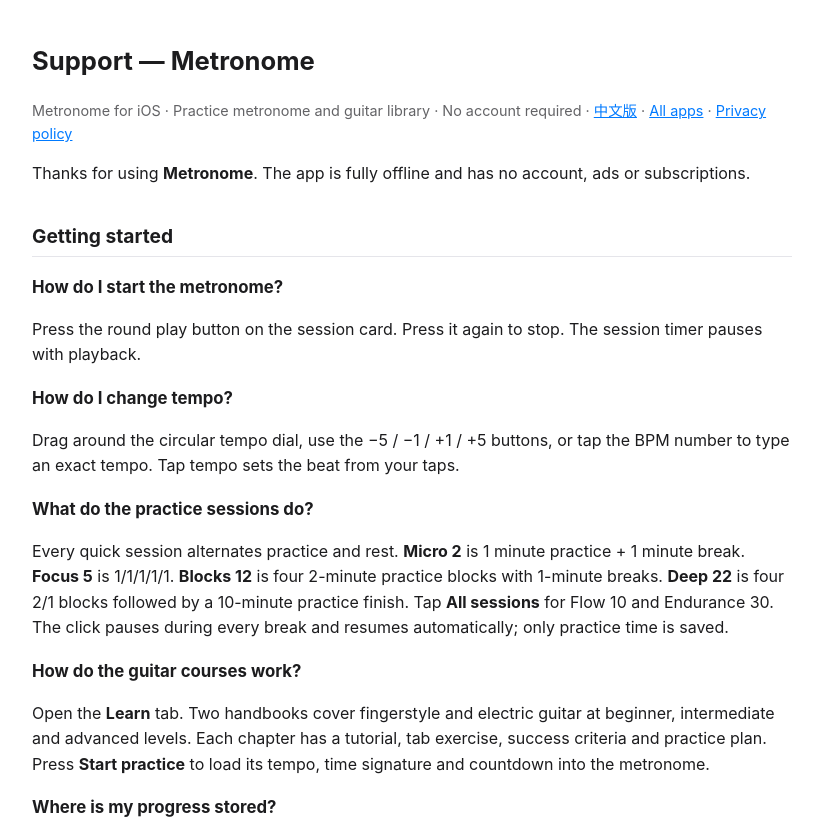
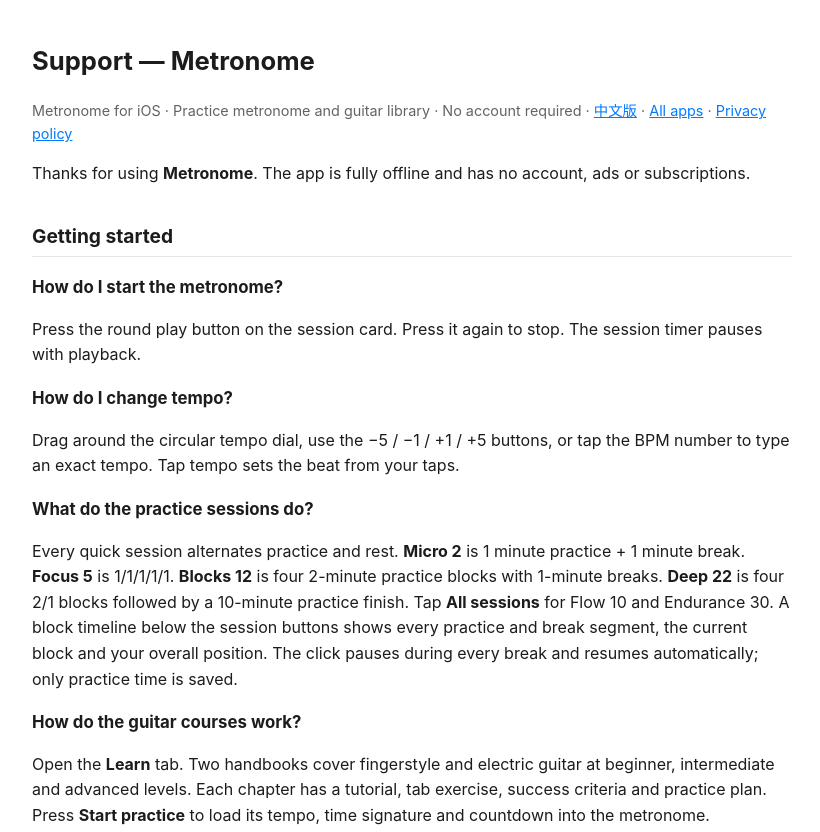
Before and after one commit to nightwolf-chen/product-support, a plain HTML site: page metronome/support.html in a window 1280 px wide. Shown: the top 832 px of the page, without its empty margins (228-1048 px from the left). Drawn offline with Linux system fonts and the light colour scheme.

Commit message:
Document the Metronome session block timeline

```diff
--- a/metronome/support.html
+++ b/metronome/support.html
@@ -37,8 +37,10 @@ number to type an exact tempo. Tap tempo sets the beat from your taps.</p>
 practice + 1 minute break. <strong>Focus 5</strong> is 1/1/1/1/1. <strong>Blocks 12</strong>
 is four 2-minute practice blocks with 1-minute breaks. <strong>Deep 22</strong> is four
 2/1 blocks followed by a 10-minute practice finish. Tap <strong>All sessions</strong> for
-Flow 10 and Endurance 30. The click pauses during every break and resumes automatically;
-only practice time is saved.</p>
+Flow 10 and Endurance 30. A block timeline below the session buttons shows
+every practice and break segment, the current block and your overall position.
+The click pauses during every break and resumes automatically; only practice
+time is saved.</p>
 
 <h3>How do the guitar courses work?</h3>
 <p>Open the <strong>Learn</strong> tab. Two handbooks cover fingerstyle and
```
Also changed, not shown: metronome/support-zh.html (+1 -1 lines).
